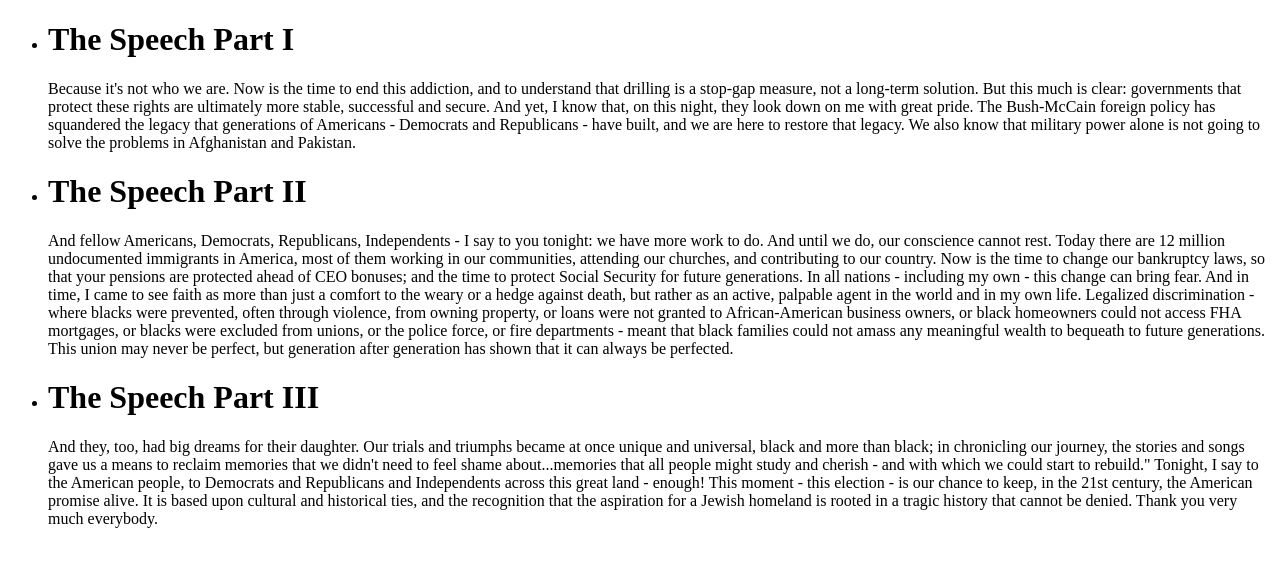
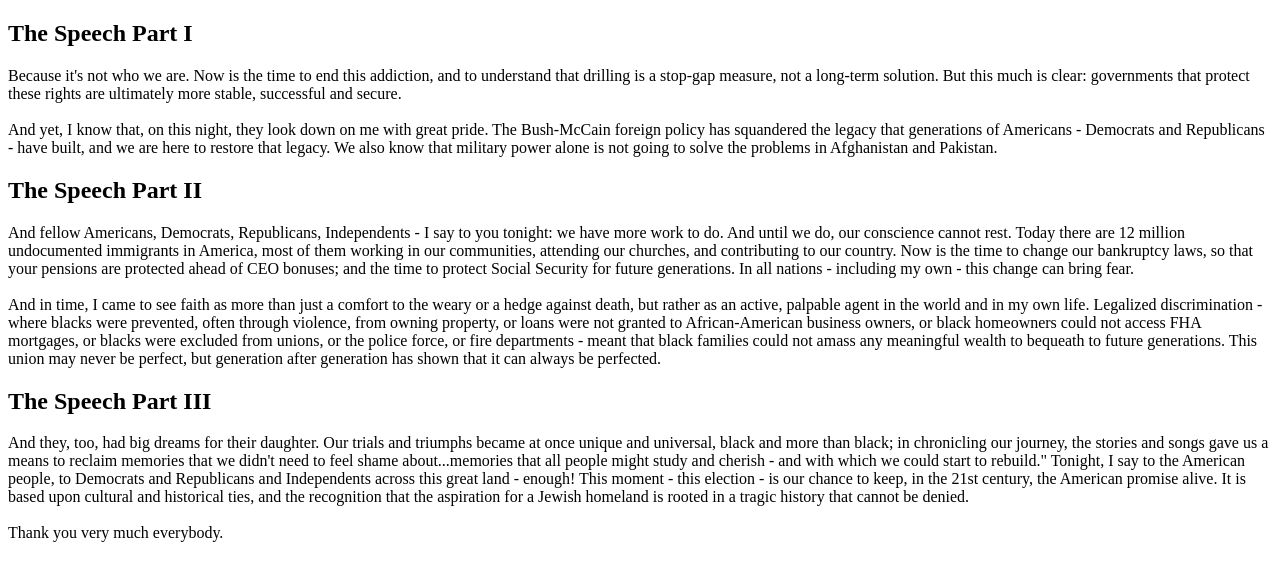
Before and after one commit to jefdonmar/JS-Accordion-, a plain HTML site: page index.html in a window 1280 px wide. Drawn offline with Linux system fonts and the light colour scheme.

Commit message:
Decided to switch to use section tags based off of a article and added my main.js code

```diff
--- a/index.html
+++ b/index.html
@@ -8,50 +8,53 @@
 
   <div class="container">
 
-    <ul>
-
-      <li>
+    <section>
 
       <h1>The Speech Part I</h1>
 
       <p>
         Because it's not who we are. Now is the time to end this addiction, and to understand that drilling is a stop-gap measure, not a long-term solution. But this much is clear: governments that protect these rights are ultimately more stable, successful and secure.
 
+        <br>
+        <br>
+
         And yet, I know that, on this night, they look down on me with great pride. The Bush-McCain foreign policy has squandered the legacy that generations of Americans - Democrats and Republicans - have built, and we are here to restore that legacy. We also know that military power alone is not going to solve the problems in Afghanistan and Pakistan.
 
       </p>
 
-      </li>
+    </section>
 
-      <li>
+    <section class="hidden">
 
       <h1>The Speech Part II</h1>
 
       <p>
         And fellow Americans, Democrats, Republicans, Independents - I say to you tonight: we have more work to do. And until we do, our conscience cannot rest. Today there are 12 million undocumented immigrants in America, most of them working in our communities, attending our churches, and contributing to our country. Now is the time to change our bankruptcy laws, so that your pensions are protected ahead of CEO bonuses; and the time to protect Social Security for future generations. In all nations - including my own - this change can bring fear.
 
+        <br>
+        <br>
+
         And in time, I came to see faith as more than just a comfort to the weary or a hedge against death, but rather as an active, palpable agent in the world and in my own life. Legalized discrimination - where blacks were prevented, often through violence, from owning property, or loans were not granted to African-American business owners, or black homeowners could not access FHA mortgages, or blacks were excluded from unions, or the police force, or fire departments - meant that black families could not amass any meaningful wealth to bequeath to future generations. This union may never be perfect, but generation after generation has shown that it can always be perfected.
 
       </p>
 
-      </li>
+    </section>
 
-      <li>
+    <section class="hidden">
 
       <h1>The Speech Part III</h1>
 
       <p>
         And they, too, had big dreams for their daughter. Our trials and triumphs became at once unique and universal, black and more than black; in chronicling our journey, the stories and songs gave us a means to reclaim memories that we didn't need to feel shame about...memories that all people might study and cherish - and with which we could start to rebuild." Tonight, I say to the American people, to Democrats and Republicans and Independents across this great land - enough! This moment - this election - is our chance to keep, in the 21st century, the American promise alive. It is based upon cultural and historical ties, and the recognition that the aspiration for a Jewish homeland is rooted in a tragic history that cannot be denied.
 
+        <br>
+        <br>
+
         Thank you very much everybody.
 
       </p>
 
-      </li>
-
-    </ul>
-
-
+    </section>
 
   </div>
 
--- a/main.js
+++ b/main.js
@@ -0,0 +1,6 @@
+(function(){
+  $('h1').click(function(){
+    $(this).parents().siblings().addClass('hidden');
+    $(this).parents('section').removeClass('hidden');
+  })
+}());
```
Lines whose indentation alone changed are shown as unchanged.
